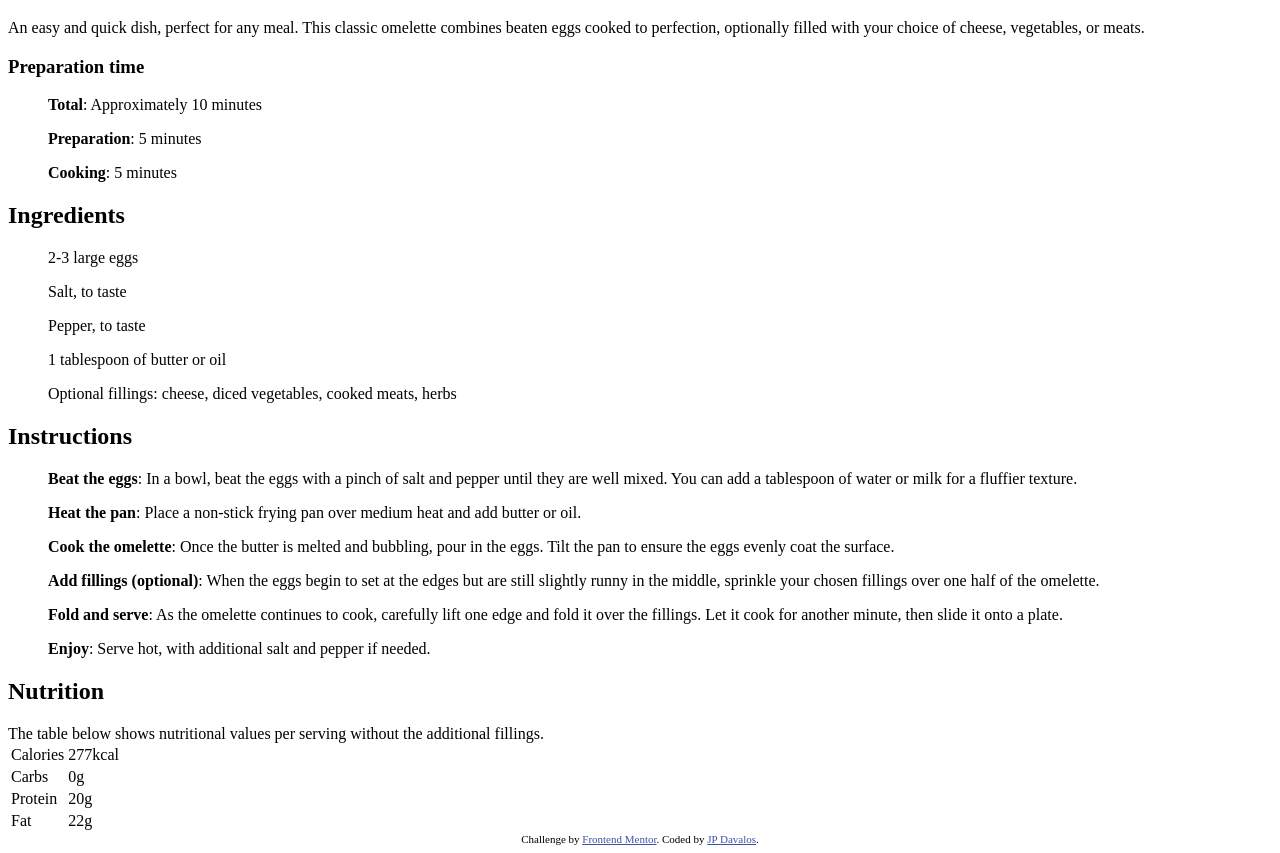
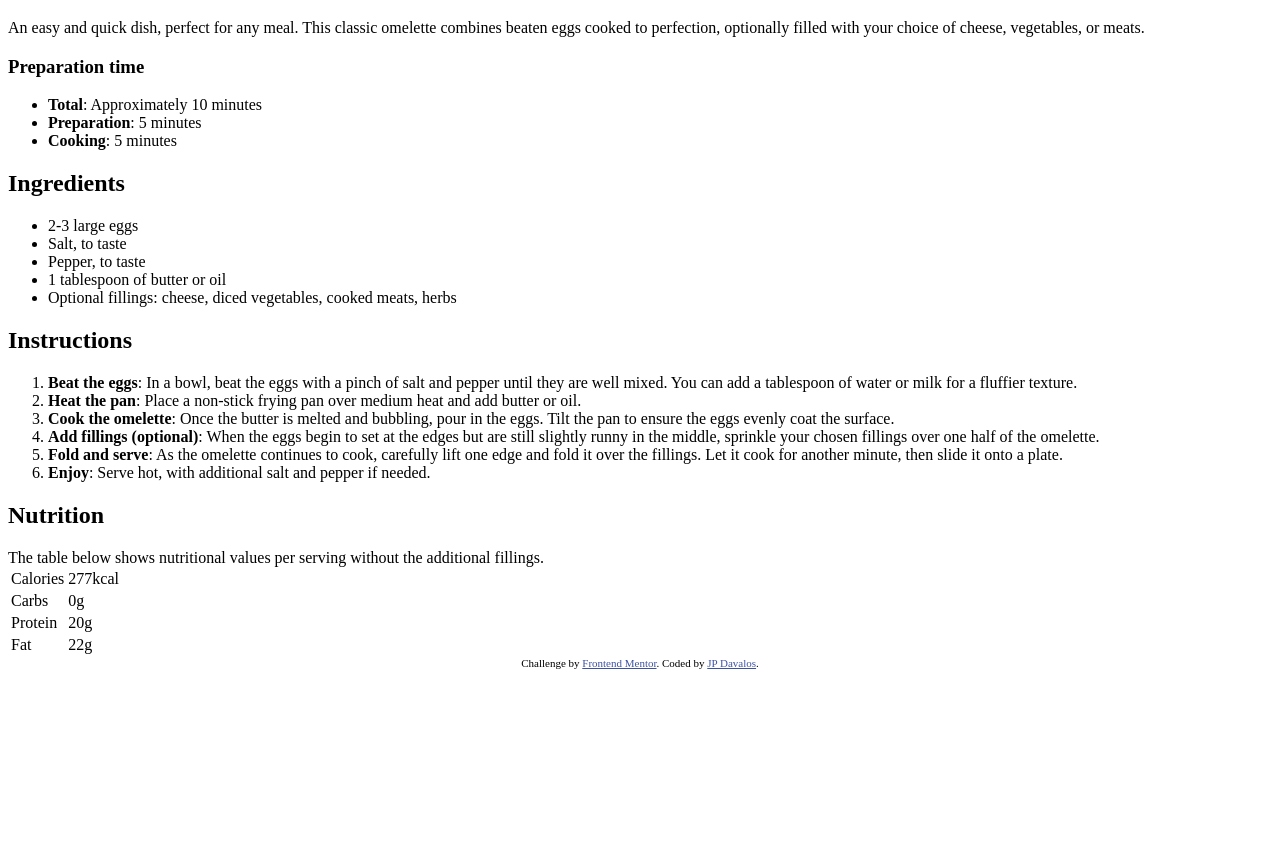
Before and after one commit to jpdavalos423/recipe-page-main, a plain HTML site: page index.html in a window 1280 px wide. Shown: the part 673-1526 px from the top of the page. After the commit the page ends 1350 px from the top, so only its background shows below. Drawn offline with Linux system fonts and the light colour scheme.

Commit message:
fixed issues with lists

```diff
--- a/index.html
+++ b/index.html
@@ -40,64 +40,48 @@
 
     <h3>Preparation time</h3>
     <ul>
-      <b>Total</b
-      >: Approximately 10 minutes
-    </ul>
-    <ul>
-      <b>Preparation</b
-      >: 5 minutes
-    </ul>
-    <ul>
-      <b>Cooking</b
-      >: 5 minutes
+      <li><b>Total</b>: Approximately 10 minutes</li>
+      <li><b>Preparation</b>: 5 minutes</li>
+      <li><b>Cooking</b>: 5 minutes</li>
     </ul>
 
     <h2>Ingredients</h2>
     <ul>
-      2-3 large eggs
+      <li>2-3 large eggs</li>
+      <li>Salt, to taste</li>
+      <li>Pepper, to taste</li>
+      <li>1 tablespoon of butter or oil</li>
+      <li>Optional fillings: cheese, diced vegetables, cooked meats, herbs</li>
     </ul>
-    <ul>
-      Salt, to taste
-    </ul>
-    <ul>
-      Pepper, to taste
-    </ul>
-    <ul>
-      1 tablespoon of butter or oil
-    </ul>
-    <ul>
-      Optional fillings: cheese, diced vegetables, cooked meats, herbs
-    </ul>
+
     <h2>Instructions</h2>
     <ol>
-      <b>Beat the eggs</b
-      >: In a bowl, beat the eggs with a pinch of salt and pepper until they are
-      well mixed. You can add a tablespoon of water or milk for a fluffier
-      texture.
-    </ol>
-    <ol>
-      <b>Heat the pan</b
-      >: Place a non-stick frying pan over medium heat and add butter or oil.
-    </ol>
-    <ol>
-      <b>Cook the omelette</b
-      >: Once the butter is melted and bubbling, pour in the eggs. Tilt the pan
-      to ensure the eggs evenly coat the surface.
-    </ol>
-    <ol>
-      <b>Add fillings (optional)</b
-      >: When the eggs begin to set at the edges but are still slightly runny in
-      the middle, sprinkle your chosen fillings over one half of the omelette.
-    </ol>
-    <ol>
-      <b>Fold and serve</b
-      >: As the omelette continues to cook, carefully lift one edge and fold it
-      over the fillings. Let it cook for another minute, then slide it onto a
-      plate.
-    </ol>
-    <ol>
-      <b>Enjoy</b
-      >: Serve hot, with additional salt and pepper if needed.
+      <li>
+        <b>Beat the eggs</b>: In a bowl, beat the eggs with a pinch of salt and
+        pepper until they are well mixed. You can add a tablespoon of water or
+        milk for a fluffier texture.
+      </li>
+      <li>
+        <b>Heat the pan</b>: Place a non-stick frying pan over medium heat and
+        add butter or oil.
+      </li>
+      <li>
+        <b>Cook the omelette</b>: Once the butter is melted and bubbling, pour
+        in the eggs. Tilt the pan to ensure the eggs evenly coat the surface.
+      </li>
+      <li>
+        <b>Add fillings (optional)</b>: When the eggs begin to set at the edges
+        but are still slightly runny in the middle, sprinkle your chosen
+        fillings over one half of the omelette.
+      </li>
+      <li>
+        <b>Fold and serve</b>: As the omelette continues to cook, carefully lift
+        one edge and fold it over the fillings. Let it cook for another minute,
+        then slide it onto a plate.
+      </li>
+      <li>
+        <b>Enjoy</b>: Serve hot, with additional salt and pepper if needed.
+      </li>
     </ol>
 
     <h2>Nutrition</h2>
```
